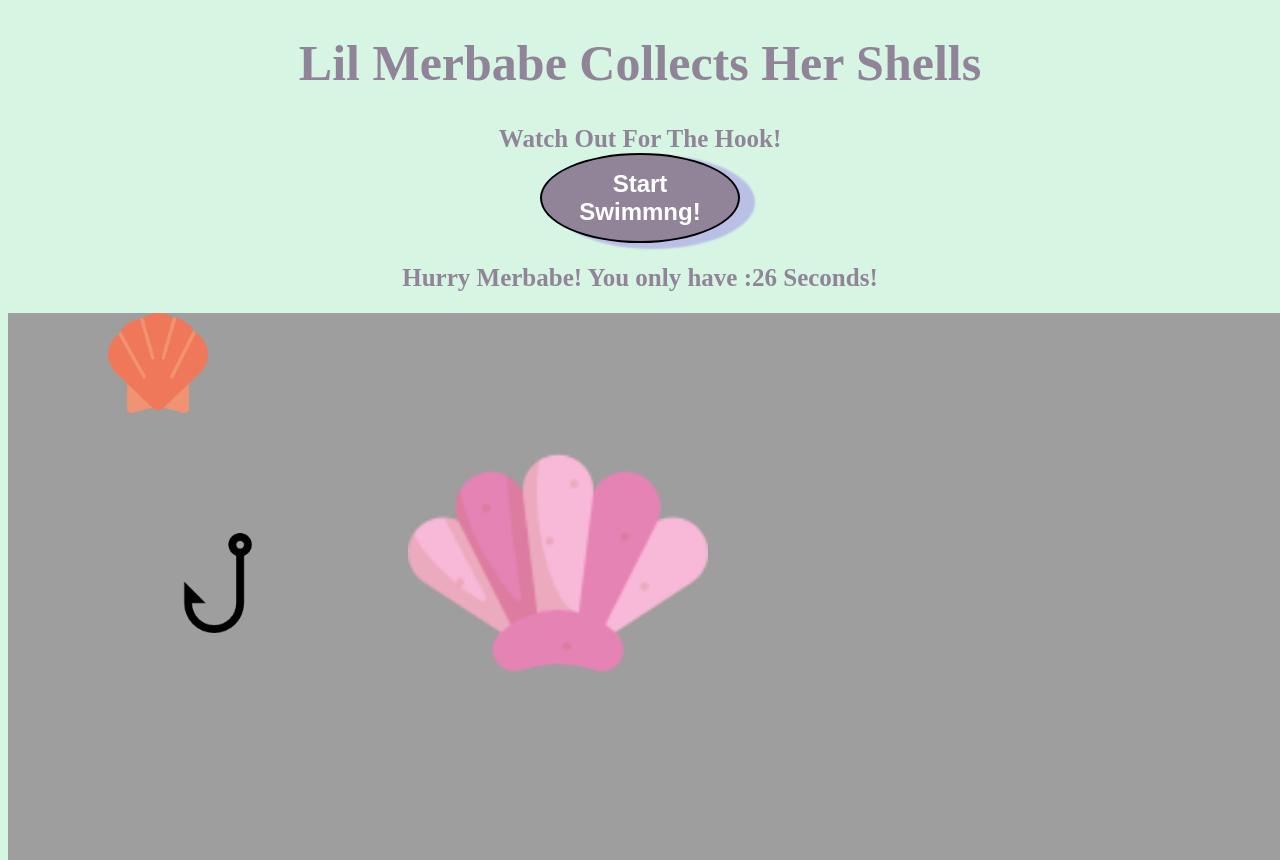
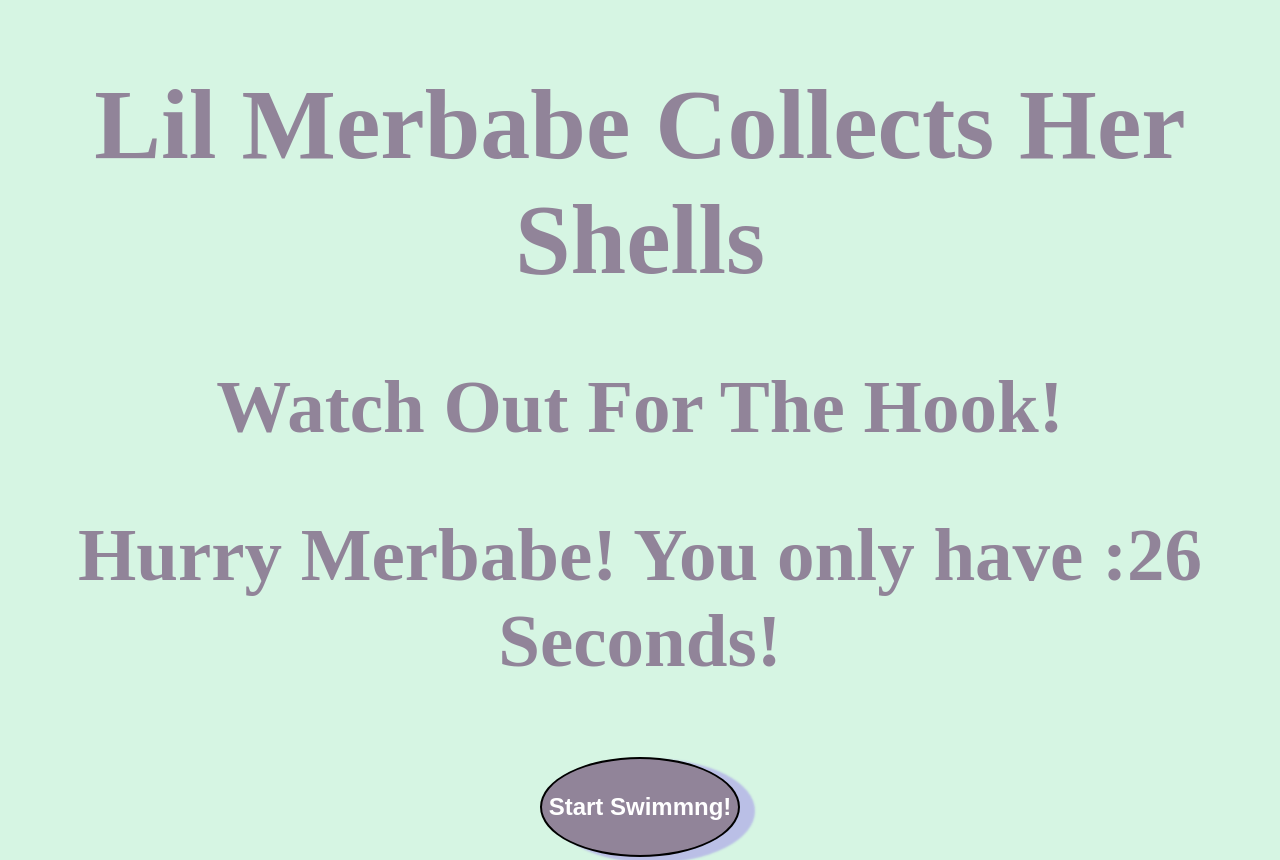
Before and after one commit to jessamyn27/underwater-game, a plain HTML site: page index.html in a window 1280 px wide. Shown: the top 860 px of the page. Drawn offline with nearby package versions, Linux system fonts and the light colour scheme; a web font is replaced by a local one.

Commit message:
updated and formatted the README as well as tweaking game speed and size

```diff
--- a/app.js
+++ b/app.js
@@ -85,7 +85,7 @@ class Floater {
       this.x -= this.dx
     }
     this.hasBeenMoving++;
-    if (this.hasBeenMoving > 10) {
+    if (this.hasBeenMoving > 3) {
       clearInterval(this.floatingAround)
       this.float()
     }
@@ -98,44 +98,44 @@ class Floater {
     this.hasBeenMoving = 0;
     this.floatingAround = setInterval(() => {
       this.move(randomDirection)
-    }, 80)
+    }, 50)
   }
 }
 // float
 // need to make the mermaid object
-const ariel = new Floater('ariel', 700, 700, 50, 50);
-ariel.height = 100
-ariel.width = 100
+const ariel = new Floater('ariel', 0, 0, 100, 100);
+ariel.height = 200
+ariel.width = 200
 ariel.points = 0
 
 
 // need to make the shell object
-const shell = new Floater('shell', 0, 1000, 100, 100);
+const shell = new Floater('shell', 800, 800, 100, 100);
 shell.float()
-shell.height = 20
-shell.width = 20
+shell.height = 200
+shell.width = 200
 
 
 // need to make the shell object
-const clam = new Floater('clam', 500, 0, 200, 0);
+const clam = new Floater('clam', 800, 800, 100, 100);
 clam.float()
-clam.height = 20
-clam.width = 20
+clam.height = 200
+clam.width = 200
 
 // need to make the anchor object
-const anchor = new Floater('anchor', 0, 0, 20, 20);
+const anchor = new Floater('anchor', 800, 800, 100, 100);
 anchor.float()
-anchor.height = 20
-anchor.width = 20
+anchor.height = 200
+anchor.width = 200
 
 // need to make the anchor object
-const snail = new Floater('snail', 800, 800, 10, 10);
+const snail = new Floater('snail', 800, 800, 100, 100);
 snail.float()
-snail.height = 20
-snail.width = 20
+snail.height = 200
+snail.width = 200
 
 // need to make the anchor object
-const danger = new Floater('danger', 400, 400, 10, 10);
+const danger = new Floater('danger', 400, 400, 100, 100);
 // danger.float()
 danger.isVisible = false;
 danger.float()
@@ -199,7 +199,7 @@ const animate = () => {
     clam.isVisible = false;
 
     gameOver = true;
-    clearInterval();
+    clearTimer();
 
     // console.log("hook!");
     // alert("argh! merbabe got hooked!")
@@ -232,19 +232,19 @@ const animate = () => {
     c.drawImage(shellImage, shell.x, shell.y, 300, 300);
 
   if (anchor.isVisible)
-    c.drawImage(anchorImage, anchor.x, anchor.y, 100, 100);
+    c.drawImage(anchorImage, anchor.x, anchor.y, 400, 400);
 
   if (clam.isVisible)
-    c.drawImage(clamImage, clam.x, clam.y, 100, 100);
+    c.drawImage(clamImage, clam.x, clam.y, 300, 300);
 
   if (snail.isVisible)
     c.drawImage(snailImage, snail.x, snail.y, 300, 300);
 
     if (ariel.isVisible)
-      c.drawImage(arielImage, ariel.x, ariel.y, 200, 200);
+      c.drawImage(arielImage, ariel.x, ariel.y, 300, 300);
 
       if (danger.isVisible)
-  c.drawImage(dangerImage, danger.x, danger.y, 100, 100);
+  c.drawImage(dangerImage, danger.x, danger.y, 1000, 1000);
 }
 
 /// trying switch case for moving ARIEL
--- a/css/style.css
+++ b/css/style.css
@@ -6,24 +6,25 @@ body {
 
 h1	{
 	font-family: 'Gaegu';
-	font-size: 50px;
+	font-size: 100px;
 	color: #918499;
 }
 
 h2 {
 	font-family: 'Gaegu';
-	font-size: 25px;
+	font-size: 75px;
 	color: #918499;
 
 }
 #Ariel {
   width: 200px;
+	height: 100px;
   background-color: #918499;
   flex-direction: column;
   font-weight: bold;
   border-style: solid;
   color: white;
-  padding: 15px 20px;
+  padding: 5px 5px;
   text-align: center;
   text-decoration: none;
   display: inline-block;
--- a/index.html
+++ b/index.html
@@ -15,12 +15,12 @@
 <body>
 	<h1>Lil Merbabe Collects Her Shells</h1>
 	<h2>Watch Out For The Hook!
-		<div class="players">
-	    <button onclick="startTimer()" id="Ariel">Start Swimmng!</button>
-	  </div>
 		<div class="timer">
       <h2 id="time"></h2>
     </div>
+		<div class="timer">
+	    <button onclick="startTimer()" id="Ariel">Start Swimmng!</button>
+	  </div>
 	</h2>
 	<div class="center">
 
```
Also changed, not shown: 1 other file.
